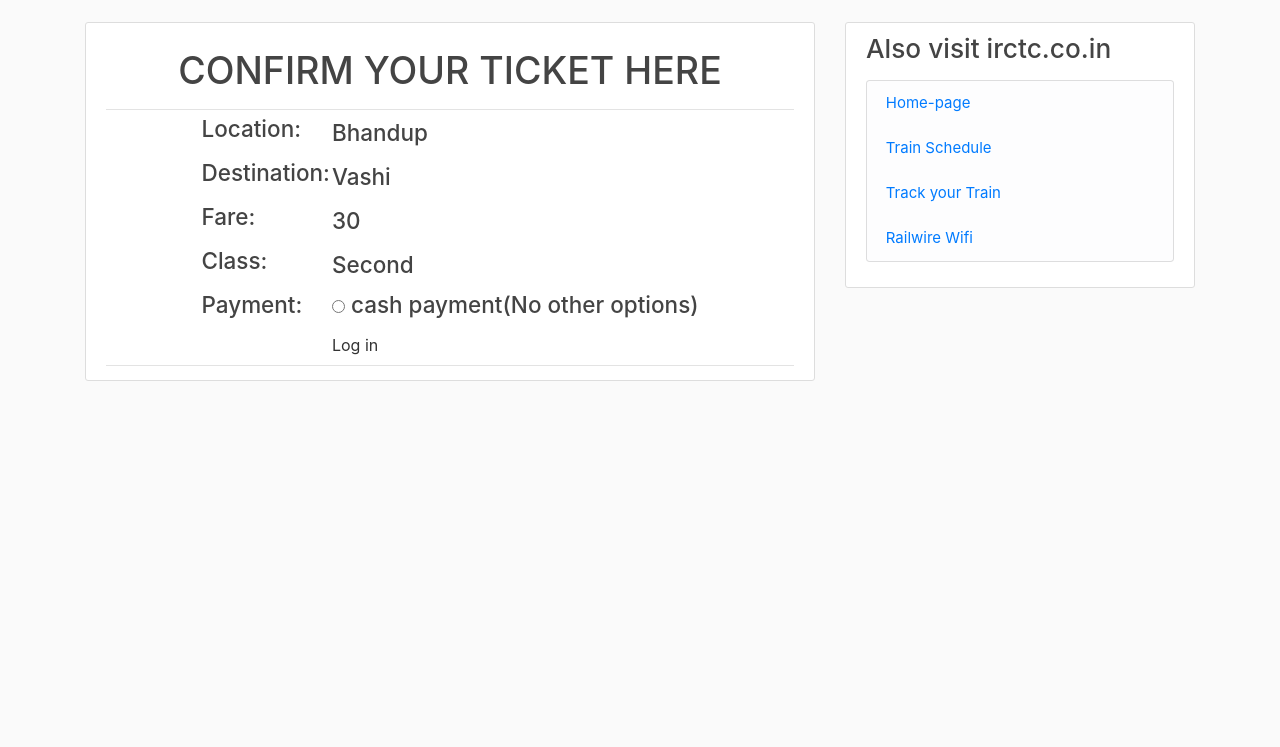
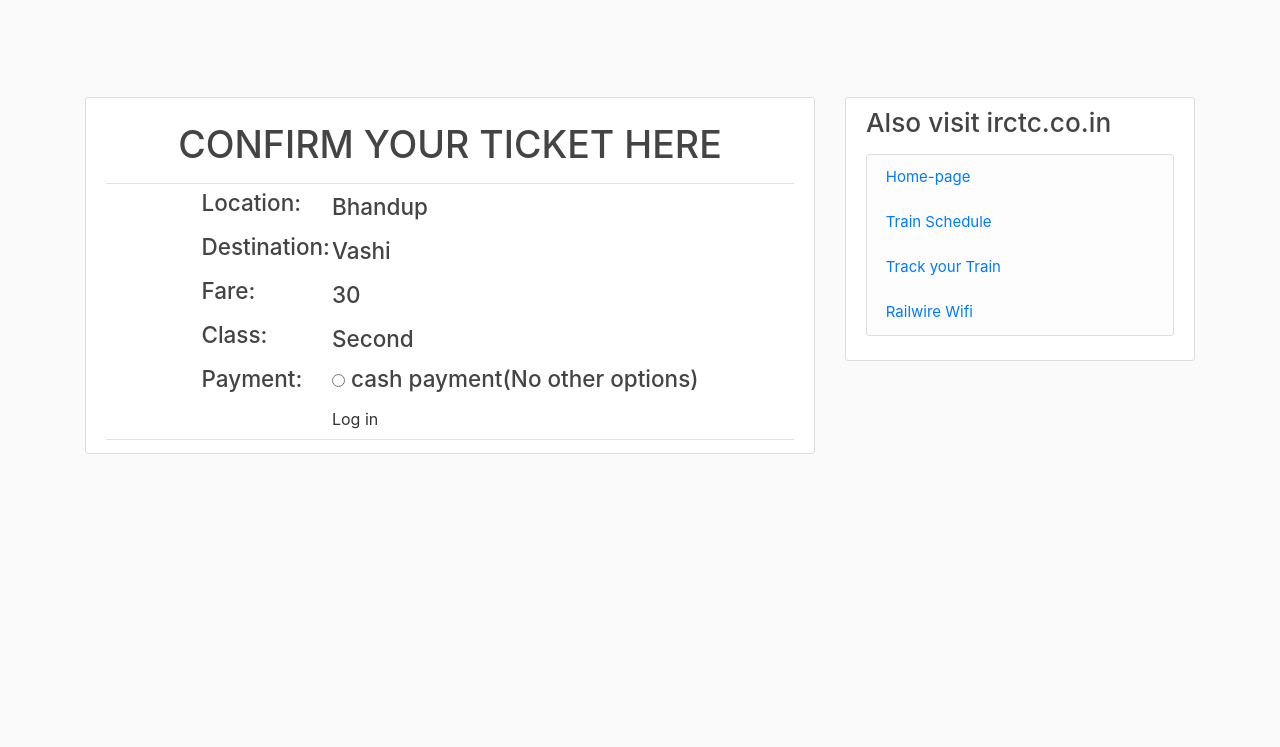
Before and after one commit to khamberahul/MainProject, a Django app: page /6/ in a window 1280 px wide. Shown: the part 53-800 px from the top of the page. Run offline with Django 3.2, Linux system fonts and the light colour scheme; data comes from the database, SQL or seed files in the repository; some libraries are stand-ins or nearby versions.

Commit message:
initial commit

```diff
--- a/LoginApp/static/LoginApp/main.css
+++ b/LoginApp/static/LoginApp/main.css
@@ -1,7 +1,7 @@
 body {
   background: #fafafa;
   color: #333333;
-  margin-top: 5rem;
+  margin-top: 10rem;
 }
 
 h1, h2, h3, h4, h5, h6 {
@@ -30,7 +30,7 @@ ul {
 
 .content-section {
   background: #ffffff;
-  padding: 10px 20px;
+  padding: 9px 20px;
   border: 1px solid #dddddd;
   border-radius: 3px;
   margin-bottom: 20px;
```
